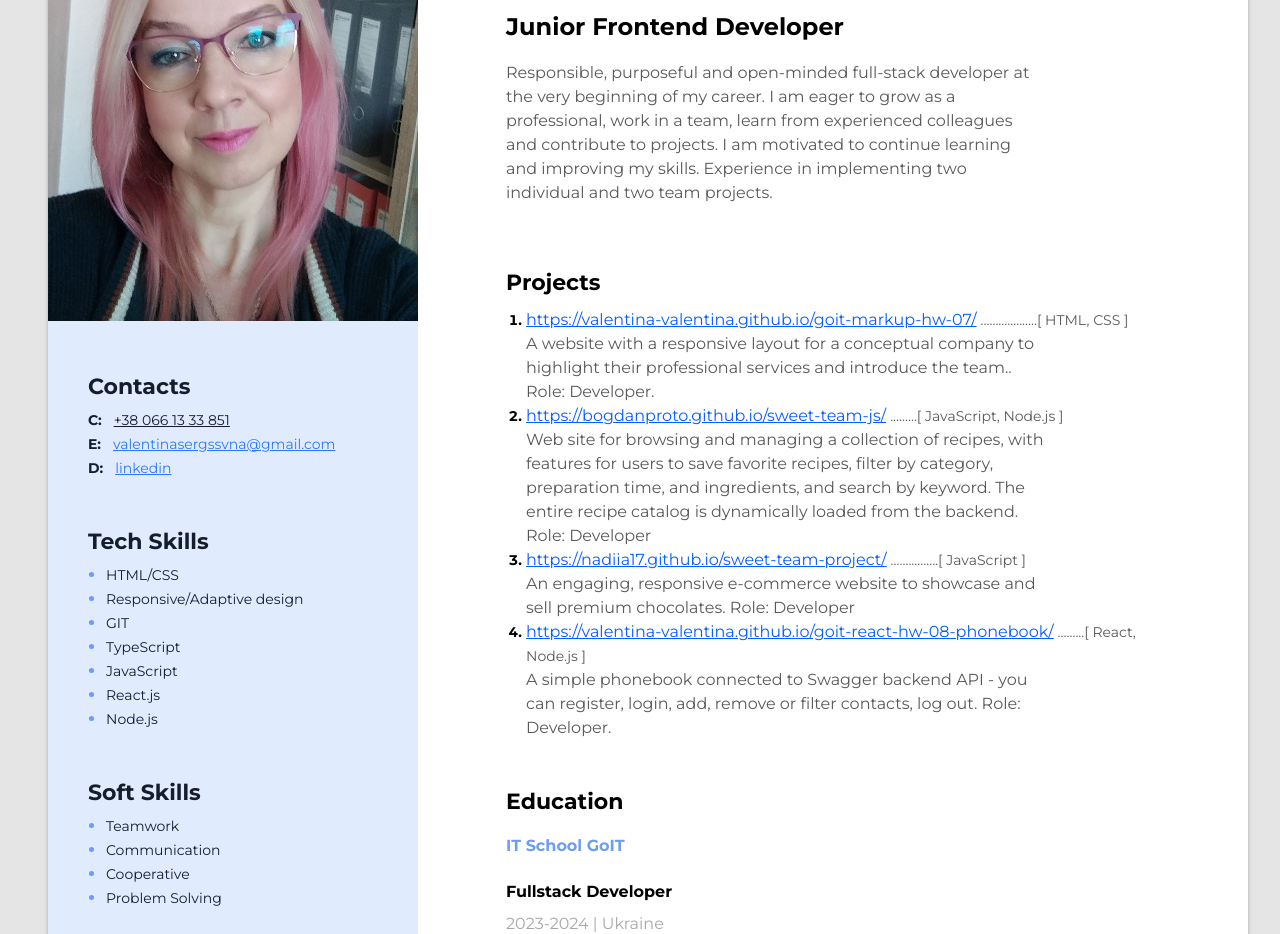
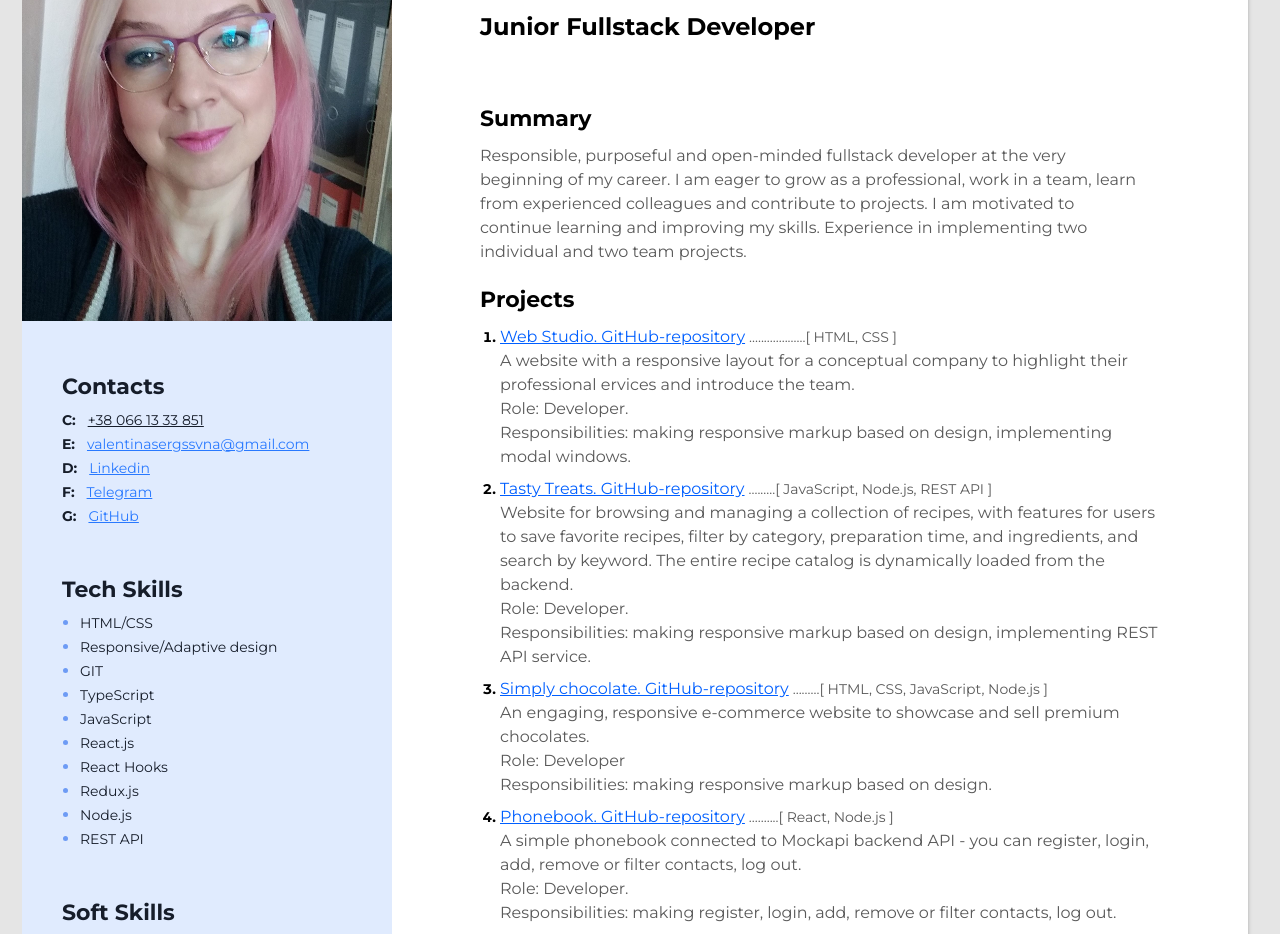
Before and after one commit to Valentina-Valentina/resume, a plain HTML site: page index.html in a window 1280 px wide. Shown: the part 207-1141 px from the top of the page. Drawn offline with Linux system fonts and the light colour scheme.

Commit message:
fixed resume

```diff
--- a/css/styles.css
+++ b/css/styles.css
@@ -17,6 +17,7 @@ body {
 
 .main-content {
     padding: 88px;
+
 }
 
 .main-conteiner-title {
@@ -54,8 +55,20 @@ body {
     font-size: 16px;
     line-height: 24px;
     color: #595959;
-    width: 525px;
+    width: 660px;
     margin: 0;
+}
+
+.me-descr {
+    font-style: normal;
+    font-weight: 600;
+    font-size: 16px;
+    line-height: 24px;
+    color: #595959;
+}
+
+.descr {
+    margin-bottom: 8px;
 }
 
 .about-me-container {
--- a/index.html
+++ b/index.html
@@ -21,59 +21,76 @@
             <!--About me-->
             <div class="about-me-container">
                 <h1 class="my-nome">Valentyna Kyryliuk</h1>
-                <h2 class="my-profession">Junior Frontend Developer</h2>
+                <h2 class="my-profession">Junior Fullstack Developer</h2>
+            </div>
+
+            <!-- Summary -->
+            <div>
+                <h3 class="education-item">Summary</h3>
                 <p class="my-descr">
-                    Responsible, purposeful and open-minded full-stack developer at the very beginning of my career. I
-                    am eager to grow as a
-                    professional, work in a team, learn from experienced colleagues and contribute to projects. I am
-                    motivated to continue
-                    learning and improving my skills.
+                    Responsible, purposeful and open-minded fullstack developer at the very beginning of my career.
+                    I am eager to grow as a professional, work in a team, learn from experienced colleagues and
+                    contribute to projects. I am motivated to continue learning and improving my skills.
                     Experience in implementing two individual and two team projects.
                 </p>
             </div>
+
             <!--My projects-->
             <div class="projects-container">
                 <h3 class="education-item">Projects</h3>
                 <ol class="projects-list">
                     <li class="projects-item">
                         <a href="https://valentina-valentina.github.io/goit-markup-hw-07/"
-                            class="projects-item-link">https://valentina-valentina.github.io/goit-markup-hw-07/</a>
+                            class="projects-item-link">Web Studio. GitHub-repository</a>
                         <span class="projects-item-descr">...................[ HTML, CSS ]</span>
                         <p class="my-descr">
-                            A website with a responsive layout for a conceptual company to highlight their professional
-                            services and introduce the team.. Role: Developer.
+                            A website with a responsive layout for a conceptual company to
+                            highlight their professional ervices and introduce the team.
                         </p>
+                        <p class="my-descr">Role: Developer.</p>
+                        <p class="my-descr descr">Responsibilities: making responsive markup based on design,
+                            implementing
+                            modal windows.</p>
 
                     </li>
                     <li class="projects-item">
-                        <a href="https://bogdanproto.github.io/sweet-team-js/"
-                            class="projects-item-link">https://bogdanproto.github.io/sweet-team-js/</a>
-                        <span class="projects-item-descr">.........[ JavaScript, Node.js ]</span>
+                        <a href="https://bogdanproto.github.io/sweet-team-js/" class="projects-item-link">Tasty Treats.
+                            GitHub-repository</a>
+                        <span class="projects-item-descr">.........[ JavaScript, Node.js, REST API ]</span>
                         <p class="my-descr">
-                            Web site for browsing and managing a collection of recipes, with features for users to save
-                            favorite recipes, filter by
-                            category, preparation time, and ingredients, and search by keyword. The entire recipe
-                            catalog is dynamically loaded from
-                            the backend. Role: Developer
+                            Website for browsing and managing a collection of recipes, with
+                            features for users to save favorite recipes, filter by category, preparation time, and
+                            ingredients, and
+                            search by keyword. The entire recipe catalog is dynamically loaded from the backend.
                         </p>
+                        <p class="my-descr">Role: Developer.</p>
+                        <p class="my-descr descr">Responsibilities: making responsive markup based on design,
+                            implementing REST API service.</p>
                     </li>
                     <li class="projects-item">
-                        <a href="https://nadiia17.github.io/sweet-team-project/"
-                            class="projects-item-link">https://nadiia17.github.io/sweet-team-project/</a>
-                        <span class="projects-item-descr">................[ JavaScript ]</span>
+                        <a href="https://nadiia17.github.io/sweet-team-project/" class="projects-item-link">Simply
+                            chocolate. GitHub-repository</a>
+                        <span class="projects-item-descr">.........[ HTML, CSS, JavaScript, Node.js ]</span>
                         <p class="my-descr">
-                            An engaging, responsive e-commerce website to showcase and sell premium chocolates.
-                            Role: Developer
+                            An engaging, responsive e-commerce website
+                            to showcase and sell premium
+                            chocolates.
                         </p>
+                        <p class="my-descr">Role: Developer</p>
+                        <p class="my-descr descr">Responsibilities: making responsive markup based on design.</p>
                     </li>
                     <li class="projects-item">
                         <a href="https://valentina-valentina.github.io/goit-react-hw-08-phonebook/"
-                            class="projects-item-link">https://valentina-valentina.github.io/goit-react-hw-08-phonebook/</a>
-                        <span class="projects-item-descr">.........[ React, Node.js ]</span>
+                            class="projects-item-link">Phonebook. GitHub-repository</a>
+                        <span class="projects-item-descr">..........[ React, Node.js ]</span>
                         <p class="my-descr">
-                            A simple phonebook connected to Swagger backend API - you can register, login, add,
-                            remove or filter contacts, log out. Role: Developer.
+                            A simple phonebook connected to Mockapi backend API
+                            - you can register, login,
+                            add, remove or filter contacts, log out.
                         </p>
+                        <p class="my-descr">Role: Developer.</p>
+                        <p class="my-descr descr">Responsibilities: making register, login, add, remove or filter
+                            contacts, log out.</p>
                     </li>
                 </ol>
             </div>
@@ -117,7 +134,15 @@
                 </p>
                 <p class="contacts-item">
                     <span class="contacts-type"> D: </span>
-                    <a href="https://www.linkedin.com/mynetwork/" class="contacts-email">linkedin</a>
+                    <a href="https://www.linkedin.com/mynetwork/" class="contacts-email">Linkedin</a>
+                </p>
+                <p class="contacts-item">
+                    <span class="contacts-type"> F: </span>
+                    <a href="https://web.telegram.org/a/#5709048594" class="contacts-email">Telegram</a>
+                </p>
+                <p class="contacts-item">
+                    <span class="contacts-type"> G: </span>
+                    <a href="https://github.com/Valentina-Valentina" class="contacts-email">GitHub</a>
                 </p>
             </div>
 
@@ -145,7 +170,16 @@
                         <span class="skills-list-text">React.js</span>
                     </li>
                     <li class="skills-list-item">
+                        <span class="skills-list-text">React Hooks</span>
+                    </li>
+                    <li class="skills-list-item">
+                        <span class="skills-list-text">Redux.js</span>
+                    </li>
+                    <li class="skills-list-item">
                         <span class="skills-list-text">Node.js</span>
+                    </li>
+                    <li class="skills-list-item">
+                        <span class="skills-list-text">REST API</span>
                     </li>
                 </ul>
             </div>
```
